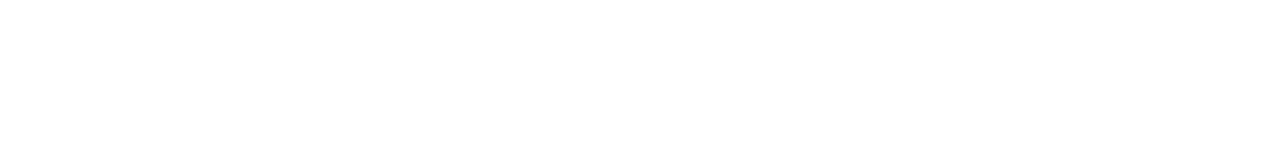
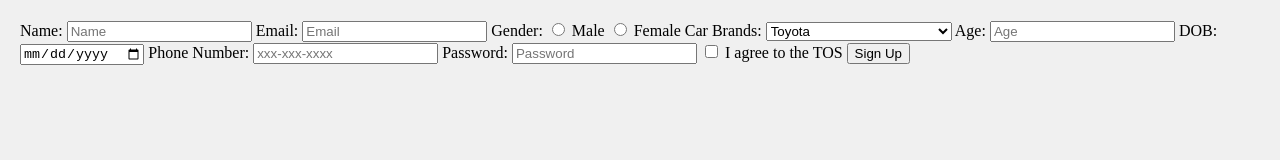
Before and after one commit to acciojob/signup-form-car-MD-SHOAIB-ASIF, a website: page main.html in a window 1280 px wide. Drawn offline with Linux system fonts and the light colour scheme.

Commit message:
created a submission

```diff
--- a/main.html
+++ b/main.html
@@ -7,6 +7,49 @@
 </head>
 
 <body>
+
+
+<form action="#" method="post">
+  <label for="name">Name:</label>
+  <input type="text" id="name" name="name" placeholder="Name" required>
+
+  <label for="email">Email:</label>
+  <input type="email" id="email" name="email" placeholder="Email" required>
+
+  <label>Gender:</label>
+  <input type="radio" id="gender_m" name="gender" required>
+  <label for="gender_m">Male</label>
+  <input type="radio" id="gender_f" name="gender" required>
+  <label for="gender_f">Female</label>
+
+  <label for="cars">Car Brands:</label>
+  <select id="cars" name="cars" required>
+      <option value="" disabled>--Please choose an option--</option>
+      <option value="toyota">Toyota</option>
+      <option value="honda">Honda</option>
+      <option value="ford">Ford</option>
+  </select>
+
+  <label for="age">Age:</label>
+  <input type="number" id="age" name="age" placeholder="Age" required>
+
+  <label for="dob">DOB:</label>
+  <input type="date" id="dob" name="dob" required>
+
+  <label for="tel">Phone Number:</label>
+  <input type="tel" id="tel" name="tel" placeholder="xxx-xxx-xxxx">
+
+  <label for="password">Password:</label>
+  <input type="password" id="password" name="password" placeholder="Password" required>
+
+  <label>
+      <input type="checkbox" id="tos" name="tos" required>
+      I agree to the TOS
+  </label>
+
+  <button type="submit">Sign Up</button>
+  </form>
+
 	<!-- the entire body must be written by student -->
     <script type="text/javascript" src="./script.js">
 </script>
--- a/styles.css
+++ b/styles.css
@@ -1,2 +1,8 @@
 
 /* Your CSS Code here. */
+body {
+
+    background-color: #f0f0f0;
+    margin: 0;
+    padding: 20px;
+}
```
